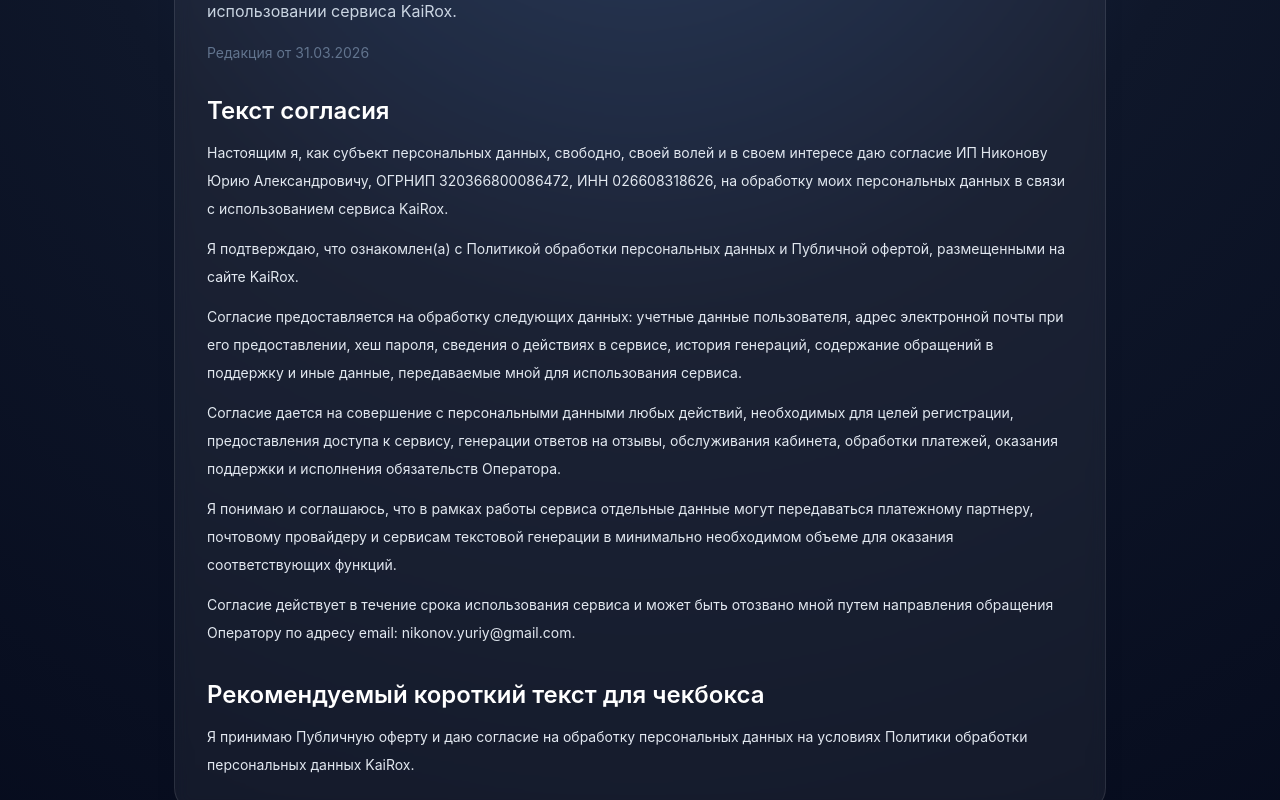
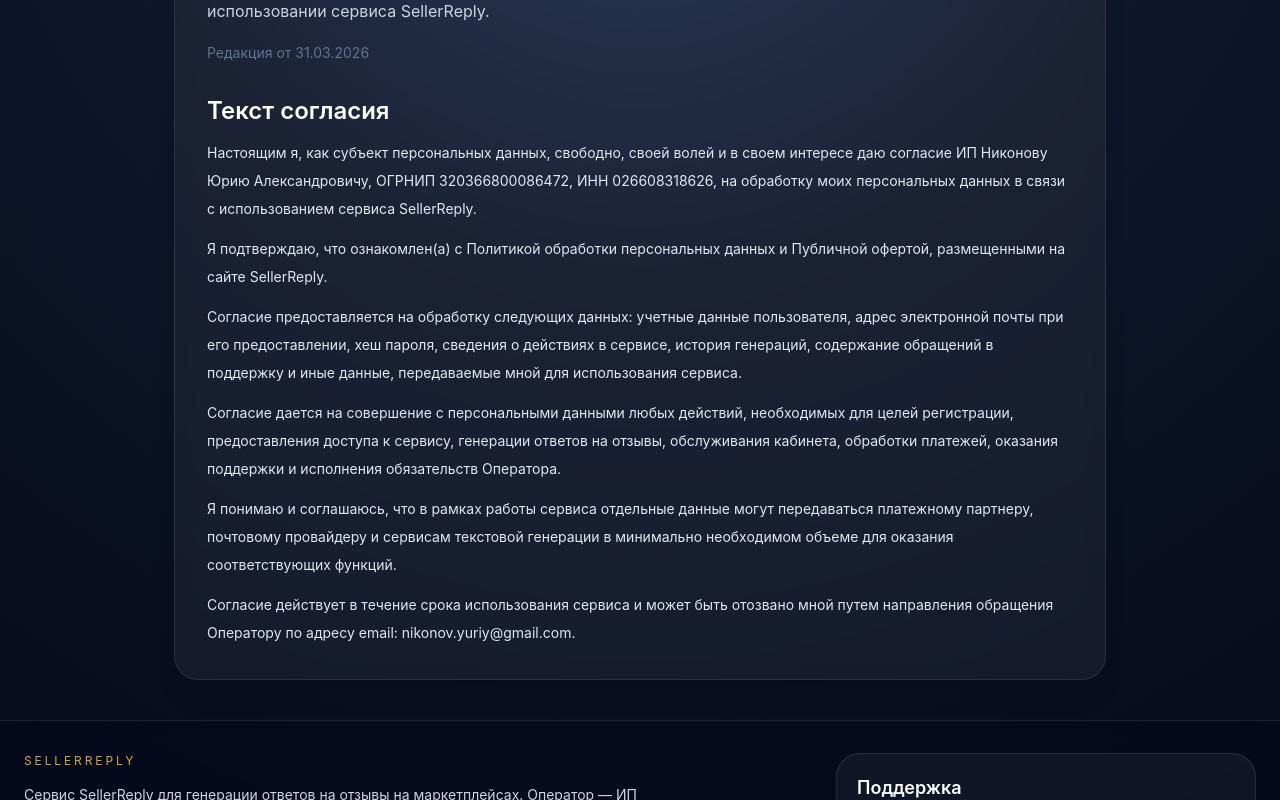
Before and after one commit to Kelevra99/ozon_rewiew_frontend, a Next.js app: page /personal-data-consent in a window 1280 px wide. Shown: the part 260-1060 px from the top of the page. Built offline with nearby package versions, Linux system fonts and the light colour scheme; no server answers.

Commit message:
Clean consent page and remove extension link from footer

```diff
--- a/src/app/personal-data-consent/page.tsx
+++ b/src/app/personal-data-consent/page.tsx
@@ -3,7 +3,7 @@
 
 export const metadata: Metadata = {
   title: 'Согласие на обработку персональных данных',
-  description: 'Текст согласия на обработку персональных данных для пользователей сервиса KaiRox.',
+  description: 'Текст согласия на обработку персональных данных для пользователей сервиса SellerReply.',
 };
 
 function Section({
@@ -25,18 +25,18 @@
   return (
     <LegalPageLayout
       title="Согласие на обработку персональных данных"
-      description="Данный текст может использоваться как текст согласия пользователя при регистрации и использовании сервиса KaiRox."
+      description="Данный текст может использоваться как текст согласия пользователя при регистрации и использовании сервиса SellerReply."
       updatedAt="31.03.2026"
     >
       <Section title="Текст согласия">
         <p>
           Настоящим я, как субъект персональных данных, свободно, своей волей и в своем интересе
           даю согласие ИП Никонову Юрию Александровичу, ОГРНИП 320366800086472, ИНН 026608318626,
-          на обработку моих персональных данных в связи с использованием сервиса KaiRox.
+          на обработку моих персональных данных в связи с использованием сервиса SellerReply.
         </p>
         <p>
           Я подтверждаю, что ознакомлен(а) с Политикой обработки персональных данных и Публичной офертой,
-          размещенными на сайте KaiRox.
+          размещенными на сайте SellerReply.
         </p>
         <p>
           Согласие предоставляется на обработку следующих данных: учетные данные пользователя,
@@ -60,12 +60,6 @@
         </p>
       </Section>
 
-      <Section title="Рекомендуемый короткий текст для чекбокса">
-        <p>
-          Я принимаю Публичную оферту и даю согласие на обработку персональных данных
-          на условиях Политики обработки персональных данных KaiRox.
-        </p>
-      </Section>
     </LegalPageLayout>
   );
 }
--- a/src/components/site/public-footer.tsx
+++ b/src/components/site/public-footer.tsx
@@ -4,7 +4,6 @@
   { href: '/offer', label: 'Публичная оферта' },
   { href: '/privacy', label: 'Политика ПД' },
   { href: '/personal-data-consent', label: 'Согласие на обработку ПД' },
-  { href: '/extension', label: 'Как работает расширение' },
   { href: '/support', label: 'Поддержка' },
 ];
 
```
